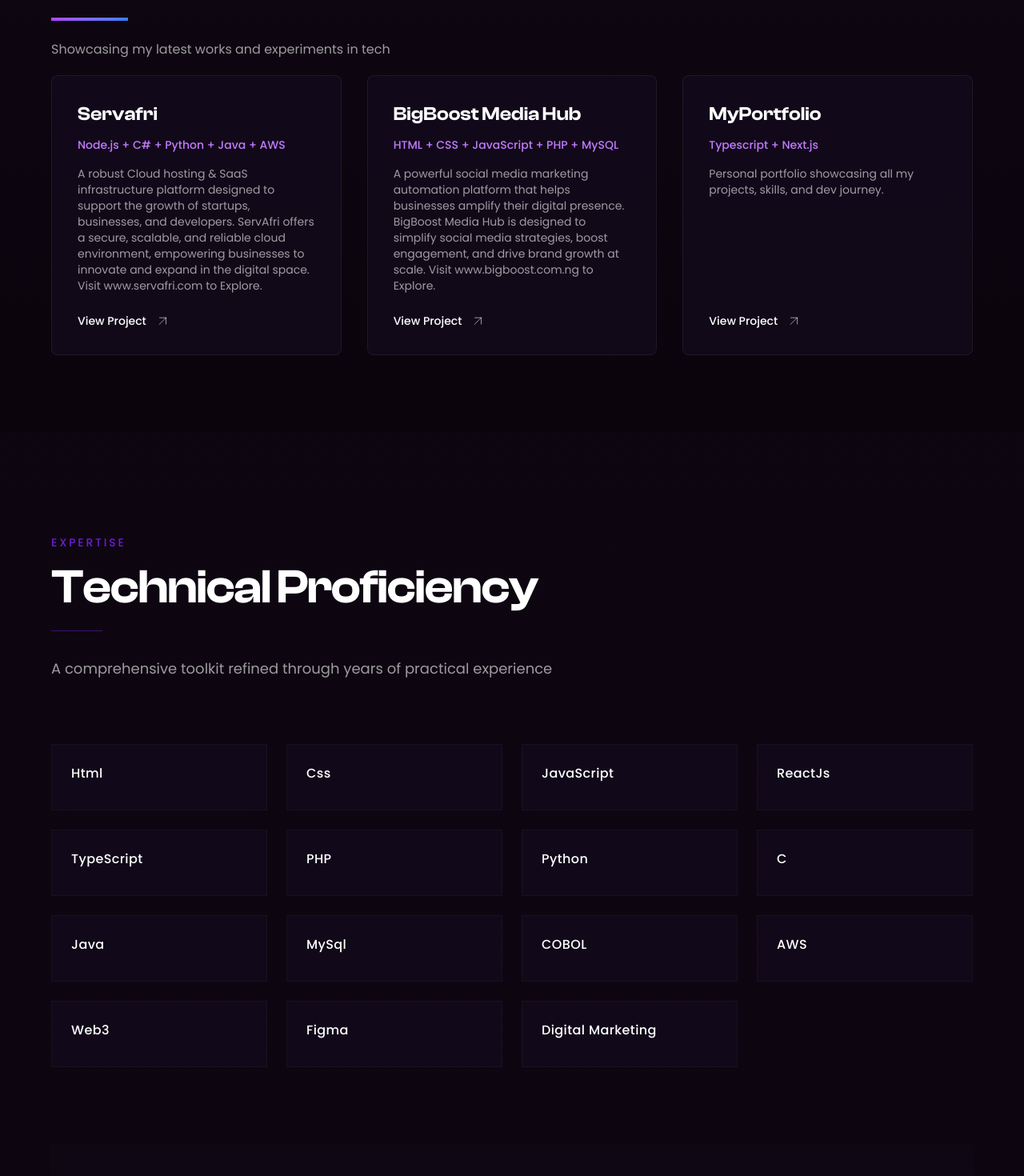
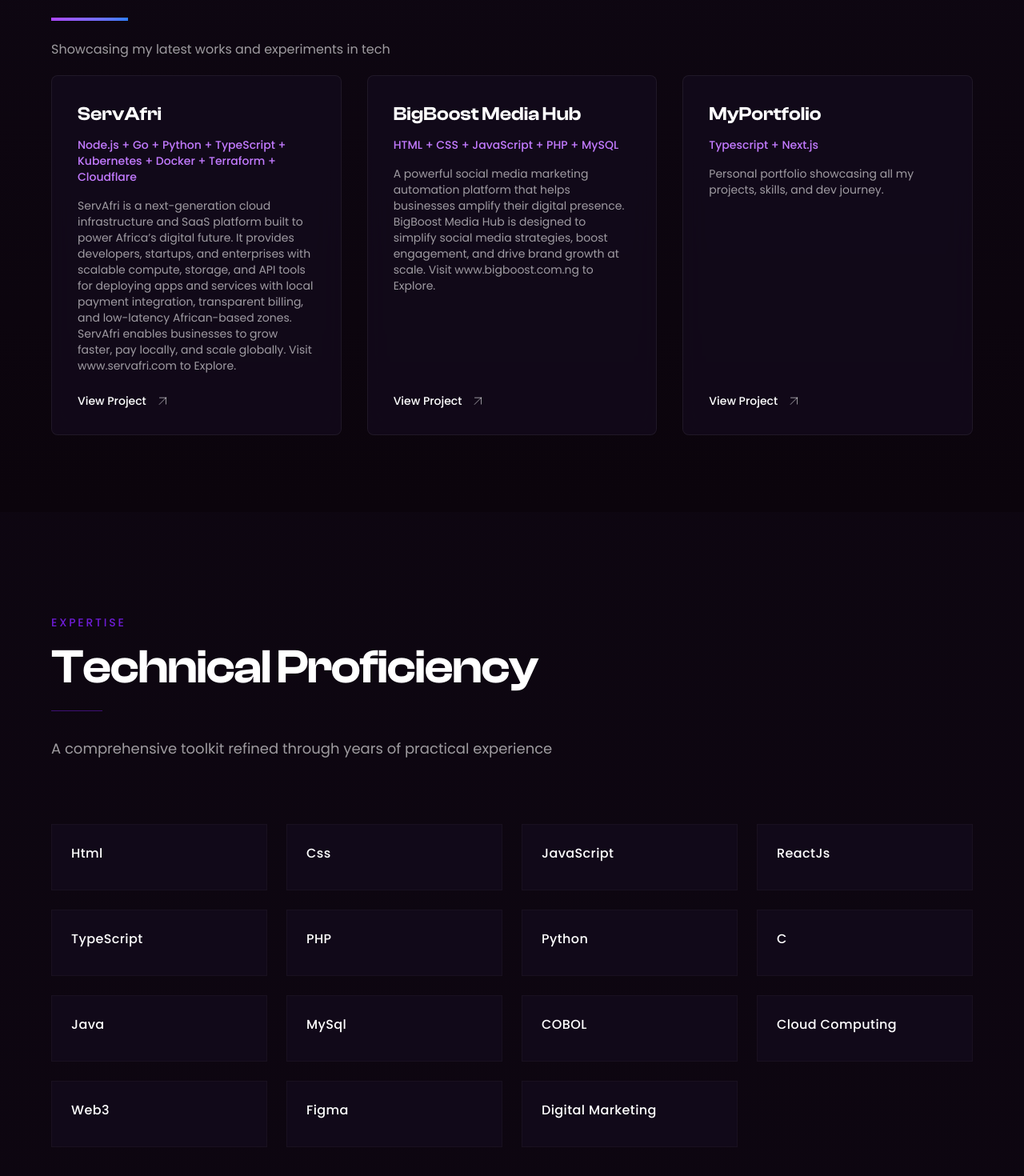
Before and after one commit to vobzzartt/myportfolio, a Next.js app: page / in a window 1280 px wide. Shown: the part 1600-3070 px from the top of the page at 80% size. Built offline with nearby package versions, Linux system fonts and the light colour scheme.

Commit message:
Update data.ts

```diff
--- a/src/data/data.ts
+++ b/src/data/data.ts
@@ -1,8 +1,8 @@
 export const projects = [
   {
-  name: "Servafri",
-  desc: "A robust Cloud hosting & SaaS infrastructure platform designed to support the growth of startups, businesses, and developers. ServAfri offers a secure, scalable, and reliable cloud environment, empowering businesses to innovate and expand in the digital space. Visit www.servafri.com to Explore.",
-  lang: "Node.js + C# + Python + Java + AWS",
+    name: "ServAfri",
+    desc: "ServAfri is a next-generation cloud infrastructure and SaaS platform built to power Africa’s digital future. It provides developers, startups, and enterprises with scalable compute, storage, and API tools for deploying apps and services with local payment integration, transparent billing, and low-latency African-based zones. ServAfri enables businesses to grow faster, pay locally, and scale globally. Visit www.servafri.com to Explore.",
+    lang: "Node.js + Go + Python + TypeScript + Kubernetes + Docker + Terraform + Cloudflare",
     link: "https://servafri.com/",
   },
   {
@@ -11,72 +11,13 @@
     lang: "HTML + CSS + JavaScript + PHP + MySQL",
     link: "https://bigboost.com.ng/",
   },
-
   {
     name: "MyPortfolio",
     desc: "Personal portfolio showcasing all my projects, skills, and dev journey.",
     lang: "Typescript  + Next.js",
     link: "https://victorbodude.name.ng/",
-}
-
-
-  // {
-  //   name: "BukkaFoods",
-  //   desc: "Online food ordering and delivery app connecting customers with local Bukkas.",
-  //   lang: "Flutter + Firebase + TailwindCSS",
-  //   link: "https://victorbodude.name.ng/",
-  // },
-  // {
-  //   name: "SmartInvoice NG",
-  //   desc: "Invoice and payment tracking tool for Nigerian freelancers and SMEs.",
-  //   lang: "TypeScript + Next.js + Node.js + CorelDraw",
-  //   link: "https://victorbodude.name.ng/",
-  // },
-  // {
-  //   name: "EdoTickets",
-  //   desc: "Ticketing system for Edo State events, culture shows, and concerts.",
-  //   lang: "JavaScript + Node.js + Bootstrap + Digital Marketing",
-  //   link: "https://victorbodude.name.ng/",
-  // },
-  // {
-  //   name: "Clanshare",
-  //   desc: "Secure file-sharing web app with encrypted link generation.",
-  //   lang: "React.js + Node.js + TailwindCSS + Figma",
-  //   link: "https://victorbodude.name.ng/",
-  // },
-  // {
-  //   name: "ZeeAnalytics",
-  //   desc: "Analytics dashboard for smart waste monitoring in Nigerian cities.",
-  //   lang: "Next.js + Python + TailwindCSS + Java",
-  //   link: "https://victorbodude.name.ng/",
-  // },
-  // {
-  //   name: "Jekosoft Gadgets",
-  //   desc: "E-commerce platform for Phones and accessories.",
-  //   lang: "HTML + CSS + JavaScript + PHP + MySQL",
-  //   link: "https://jekosoft.com/",
-  // },
-  // {
-  //   name: "IndulgeTix",
-  //   desc: "Event ticketing platform with QR code scanning and real-time seat updates.",
-  //   lang: "React.js + Node.js + TailwindCSS + Figma",
-  //   link: "https://victorbodude.name.ng/",
-  // },
-
-  // {
-  //   name: "Toastify.js",
-  //   desc: "Custom toast notification library for React apps.",
-  //   lang: "TypeScript + JavaScript + Node.js",
-  //   link: "https://victorbodude.name.ng/",
-  // },
-  // {
-  //   name: "Validatr.js",
-  //   desc: "Reusable form validation library built for modern frontend frameworks.",
-  //   lang: "TypeScript + Node.js + JavaScript",
-  //   link: "https://victorbodude.name.ng/",
-  // },
+  },
 ];
-
 
 export const experienceData = [
   {
@@ -88,67 +29,19 @@
 ];
 
 export const skills = [
-  {
-    id: 0,
-    title: "Html",
-  },
-  {
-    id: 1,
-    title: "Css",
-  },
-
-  {
-    id: 2,
-    title: "JavaScript",
-  },
-  {
-    id: 3,
-    title: "ReactJs",
-  },
-  {
-    id: 4,
-    title: "TypeScript",
-  },
-  {
-    id: 5,
-    title: "PHP",
-  },
-  {
-    id: 6,
-    title: "Python",
-  },
-  {
-    id: 7,
-    title: "C",
-  },
-  {
-    id: 8,
-    title: "Java",
-  },
-  {
-    id: 9,
-    title: "MySql",
-  },
-{
-    id: 10,
-    title: "COBOL",
-  },
-
-  {
-    id: 12,
-    title: "AWS",
-  },
-
-  {
-    id: 13,
-    title: "Web3",
-  },
-  {
-    id: 14,
-    title: "Figma",
-  },
-  {
-    id: Math.random(),
-    title: "Digital Marketing",
-  },
+  { id: 0, title: "Html" },
+  { id: 1, title: "Css" },
+  { id: 2, title: "JavaScript" },
+  { id: 3, title: "ReactJs" },
+  { id: 4, title: "TypeScript" },
+  { id: 5, title: "PHP" },
+  { id: 6, title: "Python" },
+  { id: 7, title: "C" },
+  { id: 8, title: "Java" },
+  { id: 9, title: "MySql" },
+  { id: 10, title: "COBOL" },
+  { id: 12, title: "Cloud Computing" },
+  { id: 13, title: "Web3" },
+  { id: 14, title: "Figma" },
+  { id: Math.random(), title: "Digital Marketing" },
 ];
```
Lines whose indentation alone changed are shown as unchanged.
